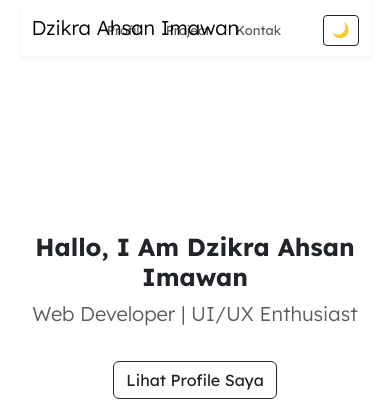
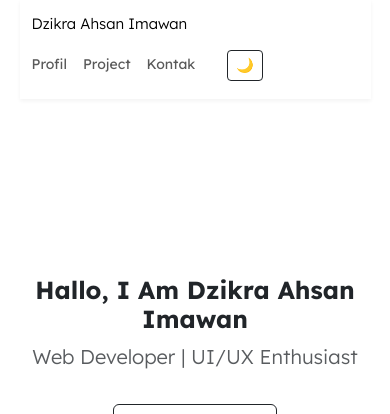
Before and after one commit to Dzikraahsan/Portfolio2, a Flask app: page / in a window 390 px wide. Shown: the top 414 px of the page. Run offline with Flask 3, Linux system fonts and the light colour scheme.

Commit message:
update the code

```diff
--- a/templates/index.html
+++ b/templates/index.html
@@ -109,27 +109,12 @@
             list-style: none;
         }
 
-          /* Tambahan spacing antar item */
-        .navbar-nav .nav-item {
-            margin-right: 1rem;
-        }
-
-         .navbar-collapse.navbarr {
-            display: flex !important;
-            justify-content: flex-end;
-            align-items: center;
-            gap: 10px;
-            font-size: 13px;
-            margin-top: -35.5px;
+          .navv {
+            font-size: 15px;
           }
 
-          .navbar-collapse.navbarr ul.navbar-nav {
-            flex-direction: row;
-            gap: 10px;
-          }
-
-          .navbar-collapse.navbarr .dynamic-btn {
-            margin-left: 20px;
+          .atur {
+            margin-top: 5px;
           }
         }
 
@@ -140,18 +125,28 @@
 <body>
 
   <!-- Navbar -->
-    <nav class="navbar navbar-expand-lg bg-body sticky-top">
-      <div class="container">
-        <a class="navbar-brand fw-light">Dzikra Ahsan Imawan</a>
-        <div class="navbar-collapse navbarr d-flex justify-content-end align-items-center" id="navbarNav">
-          <ul class="navbar-nav d-flex flex-row">
-            <li class="nav-item box me-3"><a class="nav-link" href="{{ url_for('profile') }}">Profil</a></li>
-            <li class="nav-item box me-3"><a class="nav-link" href="{{ url_for('project') }}">Project</a></li>
-            <li class="nav-item box me-3"><a class="nav-link" href="{{ url_for('kontak') }}">Kontak</a></li>
-          </ul>
-          <button id="themeToggle" class="btn btn-sm dynamic-btn ms-3">🌙</button>
+    <nav class="navbar bg-body sticky-top">
+        <div class="container d-flex justify-content-between align-items-center flex-wrap">
+
+            <a class="navbar-brand fw-light navv">Dzikra Ahsan Imawan</a>
+
+            <!-- Navigation Menu -->
+            <div class="d-flex align-items-center flex-wrap justify-content-end">
+            <ul class="navbar-nav d-flex flex-row mb-2 mb-lg-0 atur">
+                <li class="nav-item box me-3">
+                <a class="nav-link" href="{{ url_for('profile') }}">Profil</a>
+                </li>
+                <li class="nav-item box me-3">
+                <a class="nav-link" href="{{ url_for('project') }}">Project</a>
+                </li>
+                <li class="nav-item box me-3">
+                <a class="nav-link" href="{{ url_for('kontak') }}">Kontak</a>
+                </li>
+            </ul>
+            <button id="themeToggle" class="btn btn-sm dynamic-btn ms-3">🌙</button>
+            </div>
+
         </div>
-      </div>
     </nav>
 
   <!-- Hero Section -->
```
Also changed, not shown: templates/kontak.html (+28 -12 lines), templates/profile.html (+27 -11 lines), templates/project.html (+27 -11 lines).
